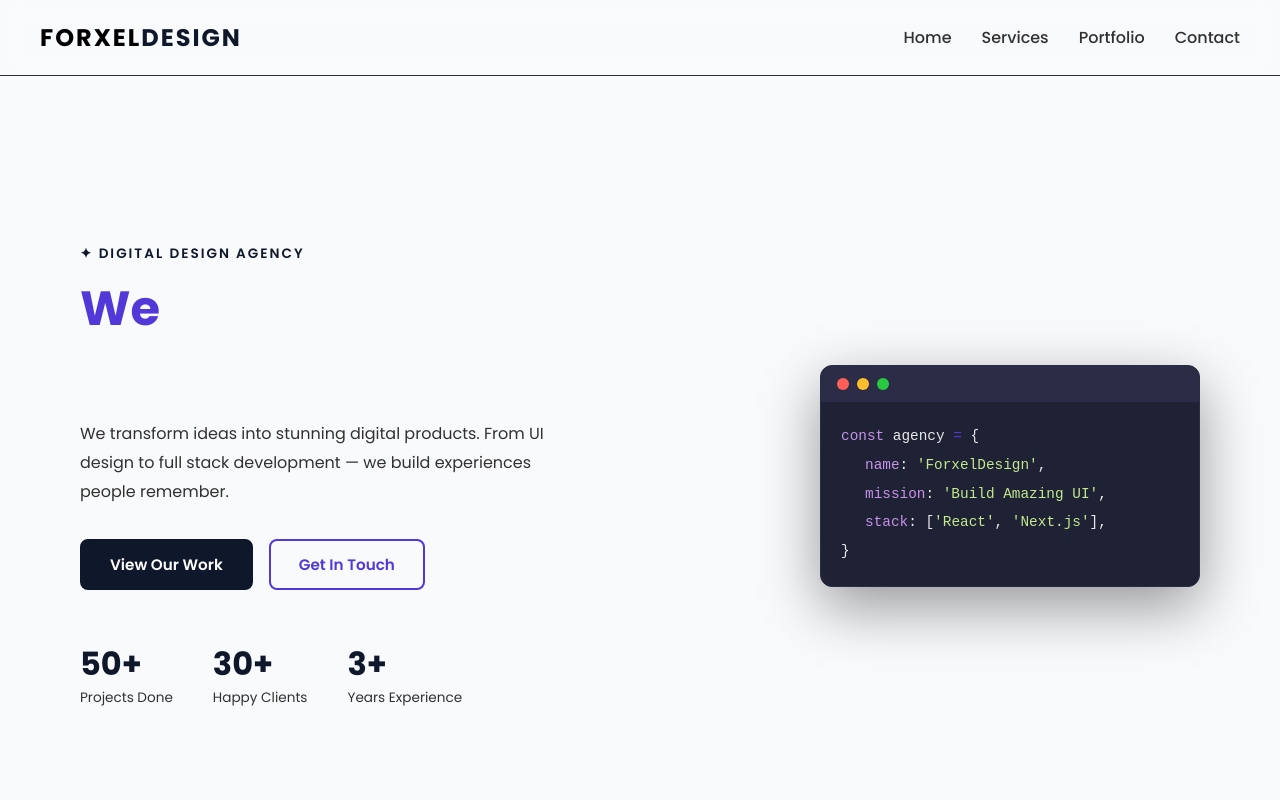
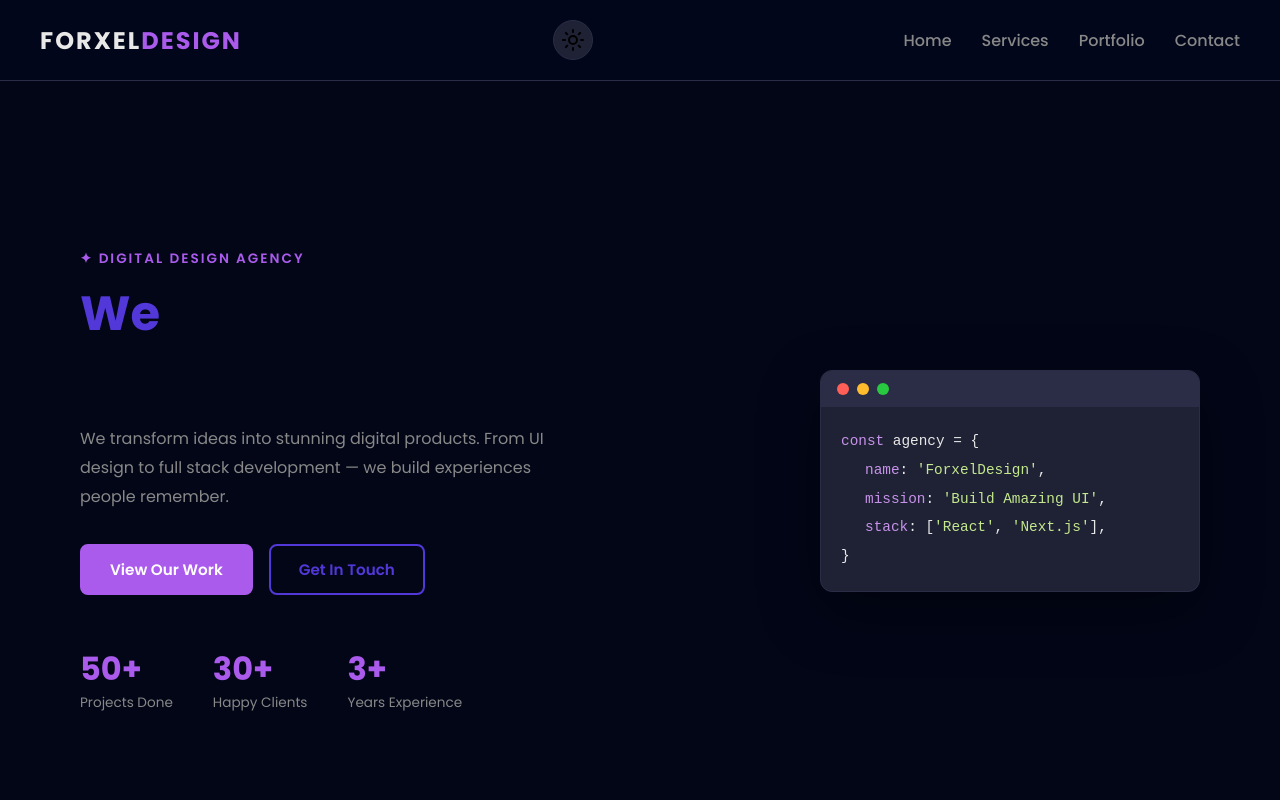
Before and after one commit to ashdevjp/design-agency-site, a Next.js app: page / in a window 1280 px wide. Shown: the top 800 px of the page. Built offline with nearby package versions, Linux system fonts and the light colour scheme.

Commit message:
Implement dark mode toggle and update theme styles in Navbar and globals.css

```diff
--- a/src/app/globals.css
+++ b/src/app/globals.css
@@ -14,29 +14,85 @@ body {
 
 :root {
   --purple: #0f172a;
-  --gold: #5338d9;
+  --blue: #5338d9;
   --dark: #0d0f1a;
   --card: #64649f;
   --text: #000000;
   --muted: #323131;
 }
 
+/* DARK MODE */
+:root {
+  --purple: #ab5bec;
+  --blue: #5338d9;
+  --dark: #0d0f1a;
+  --card: #64649f;
+  --text: #e8e8e8;
+  --muted: #888;
+  --bg: #020617;
+  --nav-bg: rgba(2, 7, 27, 0.95);
+  --card-bg: #1f2235;
+  --border: #2a2d45;
+  --input-bg: #0d0f1a;
+}
 
+/* LIGHT MODE OVERRIDES */
+[data-theme="light"] {
+  --bg: #f8f9fa;
+  --text: #1a1a2e;
+  --muted: #666;
+  --card-bg: #d1d3e2;
+  --border: #e0e0e0;
+  --nav-bg: rgba(248, 249, 250, 0.95);
+  --input-bg: #9ca2c6;
+}
+
+body {
+  background-color: var(--bg);
+  color: var(--text);
+  transition: background-color 0.3s ease, color 0.3s ease;
+}
 
 
 /* NAVBAR */
 .navbar {
+  background: var(--nav-bg);
+  border-bottom: 1px solid var(--border);
   display: flex;
   justify-content: space-between;
   align-items: center;
   padding: 20px 40px;
-  background: transparent;
   backdrop-filter: blur(8px);
   position: sticky;
   top: 0;
   z-index: 100;
-  border-bottom: 1px solid #2a2d45;
 }
+
+.nav-right {
+  display: flex;
+  align-items: center;
+  gap: 12px;
+}
+
+.theme-toggle {
+  background: var(--card-bg);
+  border: 1px solid var(--border);
+  border-radius: 50%;
+  width: 40px;
+  height: 40px;
+  cursor: pointer;
+  font-size: 1.1rem;
+  display: flex;
+  align-items: center;
+  justify-content: center;
+  transition: all 0.2s ease;
+}
+
+.theme-toggle:hover {
+  border-color: var(--purple);
+  transform: scale(1.1);
+}
+
 
 .nav-logo {
   font-size: 1.5rem;
@@ -63,7 +119,7 @@ body {
 }
 
 .nav-links a:hover {
-  color: var(--gold);
+  color: var(--blue);
 }
 
 .hamburger {
@@ -136,11 +192,11 @@ body {
 }
 
 .typewriter {
-  color: var(--gold);
+  color: var(--blue);
 }
 
 .cursor {
-  color: var(--purple);
+  color: var(--blue);
   animation: blink 0.8s step-end infinite;
 }
 
@@ -190,12 +246,12 @@ body {
 
 .btn-outline {
   background: transparent;
-  color: var(--gold);
-  border-color: var(--gold);
+  color: var(--blue);
+  border-color: var(--blue);
 }
 
 .btn-outline:hover {
-  background: var(--gold);
+  background: var(--blue);
   color: #0d0f1a;
 }
 
@@ -264,7 +320,7 @@ body {
 
 .code-purple { color: #c792ea; }
 .code-white { color: #e8e8e8; }
-.code-gold { color: var(--gold); }
+.code-blue { color: var(--blue); }
 .code-green { color: #c3e88d; }
 
 /* mobile hero */
@@ -346,8 +402,8 @@ body {
 }
 
 .service-card {
-  background: #d1d3e2;
-  border: 1px solid #2a2d45;
+  background: var(--card-bg);
+  border: 1px solid var(--border);
   border-radius: 16px;
   padding: 32px 24px;
   transition: all 0.3s ease;
@@ -387,14 +443,14 @@ body {
 
 .service-link {
   font-size: 0.85rem;
-  color: var(--gold);
+  color: var(--blue);
   text-decoration: none;
   font-weight: 600;
   transition: gap 0.2s ease;
 }
 
 .service-link:hover {
-  color: var(--gold);
+  color: var(--blue);
 }
 
 @media (max-width: 768px) {
@@ -458,8 +514,8 @@ body {
 }
 
 .portfolio-card {
-  background: #d1d3e2;
-  border: 1px solid #2a2d45;
+  background: var(--card-bg);
+  border: 1px solid var(--border);
   border-radius: 16px;
   overflow: hidden;
   transition: all 0.3s ease;
@@ -496,7 +552,7 @@ body {
   left: 0;
   width: 100%;
   height: 100%;
-  background: #9ca2c6bb;
+  background: rgba(0, 0, 0, 0.815);
   display: flex;
   align-items: center;
   justify-content: center;
@@ -525,7 +581,7 @@ body {
 .overlay-title {
   font-size: 1.2rem;
   font-weight: 700;
-  color: var(--gold);
+  color: var(--blue);
   margin-bottom: 8px;
 }
 
@@ -570,7 +626,7 @@ body {
 .portfolio-title {
   font-size: 0.95rem;
   font-weight: 600;
-  color: var(--gold);
+  color: var(--blue);
   margin-bottom: 2px;
 }
 
@@ -674,8 +730,8 @@ body {
   display: flex;
   flex-direction: column;
   gap: 20px;
-  background: #d1d3e2;
-  border: 1px solid #2a2d45;
+  background: var(--card-bg);
+  border: 1px solid var(--border);
   border-radius: 16px;
   padding: 32px;
 }
@@ -689,14 +745,14 @@ body {
 .form-group label {
   font-size: 0.85rem;
   font-weight: 600;
-  color: var(--gold);
+  color: var(--blue);
   letter-spacing: 1px;
 }
 
 .form-group input,
 .form-group textarea {
-  background: #9ca2c6;
-  border: 2px solid #2a2d45;
+  background: var(--input-bg);
+  border: 2px solid var(--border);
   border-radius: 8px;
   padding: 12px 16px;
   color: var(--text);
@@ -736,9 +792,9 @@ body {
 }
 
 .submit-btn:hover {
-  background: var(--purple);
+  background: var(--blue);
   color: white;
-  box-shadow: 0 0 20px rgba(171, 91, 236, 0.4);
+  box-shadow: 0 0 20px rgba(83, 56, 217, 0.4);
 }
 
 .success-box {
--- a/src/components/Navbar.jsx
+++ b/src/components/Navbar.jsx
@@ -1,9 +1,18 @@
 'use client'
 
-import { useState } from 'react'
+import { useState, useEffect } from 'react'
+import { Sun, Moon } from 'lucide-react';
 
 const Navbar = () => {
   const [menuOpen, setMenuOpen] = useState(false)
+  const [isDark, setIsDark] = useState(true)
+
+  useEffect(() => {
+    document.documentElement.setAttribute(
+      'data-theme',
+      isDark ? 'dark' : 'light'
+    )
+  }, [isDark])
 
   return (
     <nav className="navbar">
@@ -11,12 +20,24 @@ const Navbar = () => {
         FORXEL<span>DESIGN</span>
       </div>
 
+      <div className="nav-right">
+        {/* Dark mode toggle */}
+        <button
+          className="theme-toggle"
+          onClick={() => setIsDark(!isDark)}
+          title="Toggle theme"
+        >
+          {isDark ? <Sun /> : <Moon />}
+        </button>
+
+        {/* Hamburger */}
         <button
           className="hamburger"
           onClick={() => setMenuOpen(!menuOpen)}
         >
           {menuOpen ? '✕' : '☰'}
         </button>
+      </div>
 
       <ul className={`nav-links ${menuOpen ? 'open' : ''}`}>
         <li><a href="#hero" onClick={() => setMenuOpen(false)}>Home</a></li>
```
Lines whose indentation alone changed are shown as unchanged.
